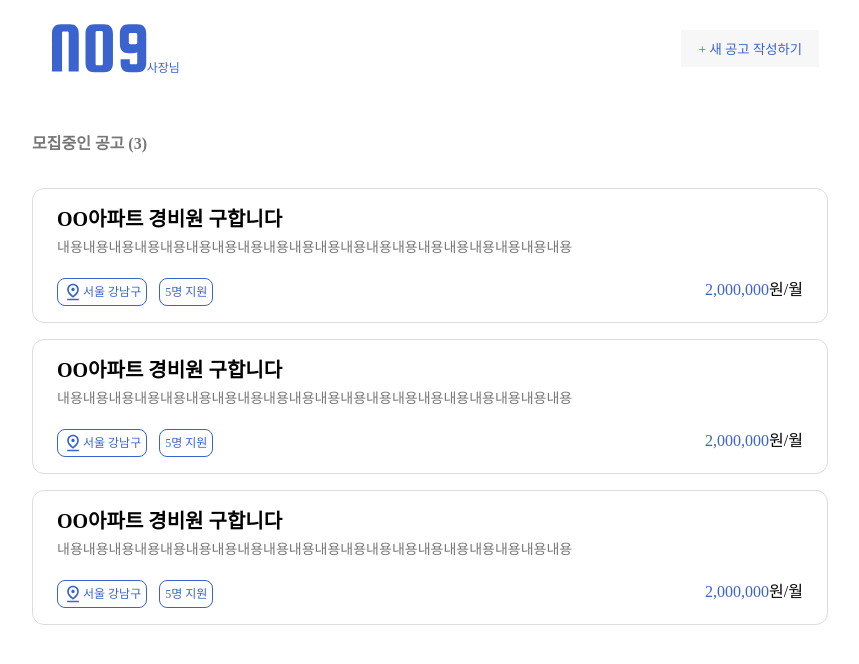
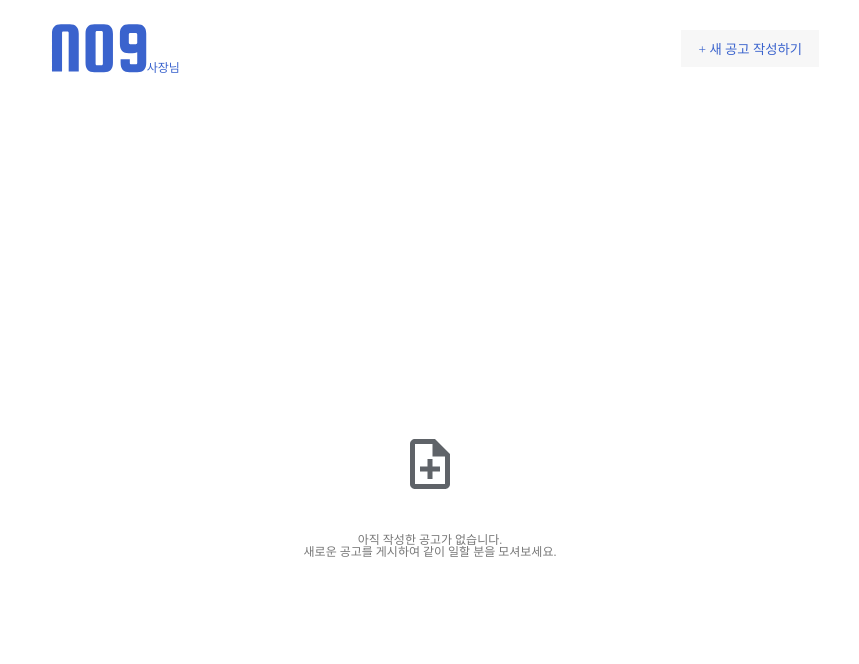
Before and after one commit to NOGO0/Front-End, a React (Create React App) app in the folder nogoo-fe/: page / in a window 1280 px wide. Shown: the top 664 px of the page, without its empty margins (210-1069 px from the left). Built offline with nearby package versions, Linux system fonts and the light colour scheme.

Commit message:
main 퍼블리싱 수정

```diff
--- a/nogoo-fe/src/pages/main.tsx
+++ b/nogoo-fe/src/pages/main.tsx
@@ -1,53 +1,20 @@
-// import React from "react";
-// import Header from "../components/header";
-// import styled from "styled-components";
-// import Announcement from "../components/announcement";
-// import { Upload } from "../assets";
-
-// function Main() {
-//   return (
-//     <>
-//       <Header />
-//       <_Container>
-//         <img src={Upload} />
-//         <_Text>아직 작성한 공고가 없습니다.</_Text>
-//         <_Text2>새로운 공고를 게시하여 같이 일할 분을 모셔보세요.</_Text2>
-//       </_Container>
-//     </>
-//   );
-// }
-
-// const _Container = styled.div`
-//   display: flex;
-//   justify-content: center;
-//   align-items: center;
-//   height: 100vh;
-//   flex-direction: column;
-// `;
-
-// const _Text = styled.p`
-//   font-size: 12px;
-//   color: #777777;
-//   margin-top: 40px;
-// `;
-// const _Text2 = styled.p`
-//   font-size: 12px;
-//   color: #777777;
-// `;
-// export default Main;
-
 import React from "react";
 import { styled, Styled } from "styled-components";
 import Header from "../components/header";
 import Announcement from "../components/announcement";
+import { Upload } from "../assets";
 
 function Main() {
+  const arr: string[] = [];
+
   return (
     <div className="main">
       <Header />
-      <_Container>
+      {arr.length !== 0 ? (
+        <div>
+          <_YContainer>
             <_Inner_Container>
-          <_Text>모집중인 공고 (3)</_Text>
+              <_YText>모집중인 공고 (3)</_YText>
               <Announcement
                 title="OO아파트 경비원 구합니다"
                 contents="내용내용내용내용내용내용내용내용내용내용내용내용내용내용내용내용내용내용내용내용"
@@ -72,21 +39,47 @@ function Main() {
                 cost="2,000,000"
               />
             </_Inner_Container>
+          </_YContainer>
+        </div>
+      ) : (
+        <div>
+          <_Container>
+            <img src={Upload} />
+            <_Text>아직 작성한 공고가 없습니다.</_Text>
+            <_Text2>새로운 공고를 게시하여 같이 일할 분을 모셔보세요.</_Text2>
           </_Container>
+        </div>
+      )}
     </div>
   );
 }
 
-export default Main;
+const _Container = styled.div`
+  display: flex;
+  justify-content: center;
+  align-items: center;
+  height: 100vh;
+  flex-direction: column;
+`;
 
-const _Container = styled.div`
+const _Text = styled.p`
+  font-size: 12px;
+  color: #777777;
+  margin-top: 40px;
+`;
+const _Text2 = styled.p`
+  font-size: 12px;
+  color: #777777;
+`;
+
+const _YContainer = styled.div`
   display: flex;
   flex-direction: column;
   justify-content: center;
   align-items: center;
 `;
 
-const _Text = styled.p`
+const _YText = styled.p`
   color: #777777;
   font-weight: 700;
   font-size: 16px;
@@ -97,3 +90,4 @@ const _Inner_Container = styled.div`
   margin-top: 40px;
   gap: 16px;
 `;
+export default Main;
```
Lines whose indentation alone changed are shown as unchanged.
